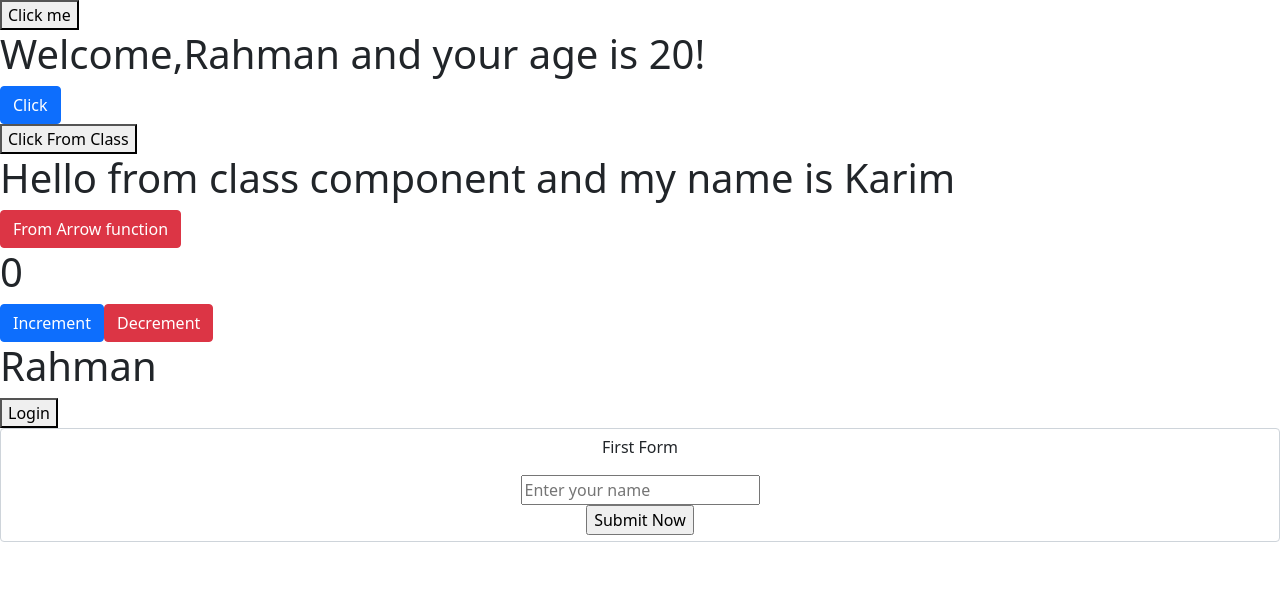
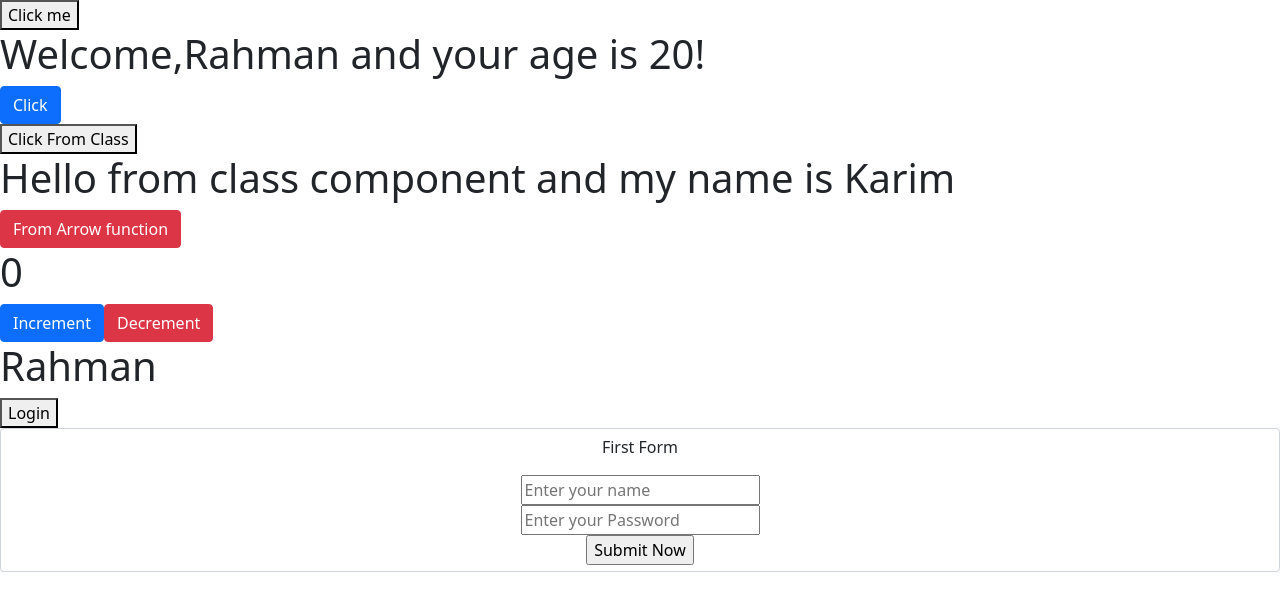
Before and after one commit to Abdur-Rahman123/practrice_React, a React (Create React App) app: page / in a window 1280 px wide. Shown: the top 610 px of the page. Built offline with nearby package versions, Linux system fonts and the light colour scheme.

Commit message:
Multiple input value catch

```diff
--- a/src/App.js
+++ b/src/App.js
@@ -14,7 +14,7 @@ function App() {
     <Welcome name="Rahman" age="20"></Welcome>
     <Class name="Karim"></Class>
     <Myfunction></Myfunction>
-    <State></State>
+    <State name="value"></State>
     <ConditionReturn></ConditionReturn>
     <Form></Form>
 
--- a/src/Form.js
+++ b/src/Form.js
@@ -4,20 +4,24 @@ class Form extends Component {
     constructor() {
         super();
         this.state={
-            name:" "
+            username:" ",
+            password:" "
         }
     }
     changeHandler=(event)=> {
-        var newName=event.target.value;
-        this.setState({name:newName})
+        var newValue=event.target.value;
+        var newName=event.target.name;
+        this.setState({[newName]:newValue})
     }
     render() {
         return (
             <div className="text-center">
                 <form className="form-control">
                     <p>First Form</p>
-                    <p>{this.state.name}</p>
-                    <input onChange={this.changeHandler} type="text" placeholder="Enter your name"></input><br></br>
+                    <p>{this.state.username}</p>
+                    <p>{this.state.password}</p>
+                    <input name="username" onChange={this.changeHandler} type="text" placeholder="Enter your name"></input><br></br>
+                    <input name="password" onChange={this.changeHandler} type="text" placeholder="Enter your Password"></input><br></br>
                     <input type="submit" value="Submit Now"></input>
                 </form>
             </div>
```
